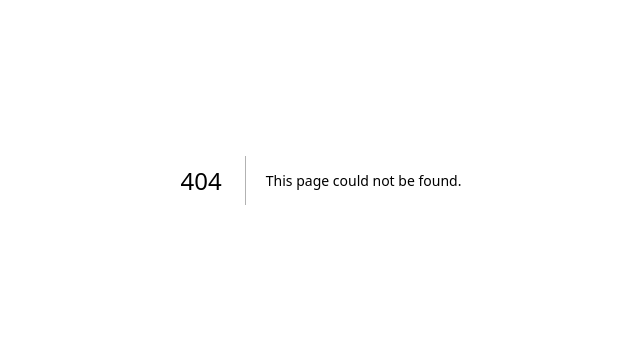
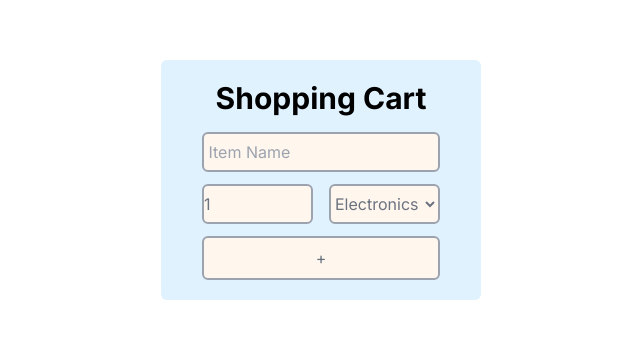
Before and after one commit to manho0107/cprg306-assignments, a Next.js app: page /week4 in a window 1280 px wide. Before the commit this address had no page. Shown: the part 220-558 px from the top of the page, without its empty margins (319-959 px from the left). Built offline with nearby package versions, Linux system fonts and the light colour scheme.

Commit message:
commit
added week4 folder in /app

```diff
--- a/app/page.js
+++ b/app/page.js
@@ -9,6 +9,8 @@ export default function Home() {
       <Link href="/week2"><u>Week 2</u></Link>
       <br></br>
       <Link href="/week3"><u>Week 3</u></Link>
+      <br></br>
+      <Link href="/week4"><u>Week 4</u></Link>
     </main>
   )
 }
--- /dev/null
+++ b/app/week4/new-item.js
@@ -0,0 +1,97 @@
+"use client";
+import { useState } from "react";
+
+export default function NewItem() {
+    const [name, setName] = useState("");
+    const [quantity, setQuantity] = useState(1);
+    const [category, setCategory] = useState("Electronics");
+    const [itemCreated, setItemCreated] = useState(false);
+
+    const handleSubmit = (event) => {
+        event.preventDefault();
+        alert(
+            "Added Item: " + name + "\n" +
+            "Quantity: " + quantity + "\n" +
+            "Category: " + category
+        );
+
+        const newEvent = {
+            name,
+            quantity,
+            category,
+        };
+        console.log(newEvent);
+
+        setItemCreated(true);
+        setName("");
+        setQuantity("");
+        setCategory("");
+    };
+
+    const handleNameChange = (event) => {
+        setName(event.target.value);
+    };
+
+    const handleQuantityChange = (event) => {
+        setQuantity(event.target.value);
+    };
+
+    const handleCategoryChange = (event) => {
+        setCategory(event.target.value);
+    };
+
+    return (
+        <main>
+            <div className="flex flex-col items-center justify-center min-h-screen bg-white">
+                <div className="flex flex-col justify-center items-center w-full max-w-xs h-60 bg-sky-100 rounded-md">
+                    <h1 className="font-bold text-3xl mt-4 mb-4 text-center">
+                        Shopping Cart
+                    </h1>
+                    <form onSubmit={handleSubmit}>
+                        <input
+                            type="text"
+                            placeholder=" Item Name"
+                            required value={name}
+                            onChange={handleNameChange}
+                            className="mb-3 h-10 border-2 w-full bg-orange-50 border-gray-400 text-gray-500 rounded-md"
+                        />
+
+                        <div className="flex flex-row justify-between mb-3">
+                            <input
+                                type="number"
+                                min="1"
+                                max="99"
+                                value={quantity}
+                                required onChange={handleQuantityChange}
+                                className="w-full h-10 border-2 bg-orange-50 border-gray-400 text-gray-500 rounded-md"
+                            />
+
+                            <select
+                                type="category"
+                                className="w-full ml-4 h-10 border-2 bg-orange-50 border-gray-400 text-gray-500 rounded-md"
+                                required value={category} onChange={handleCategoryChange}
+                                >
+                                <option value disable>
+                                    Category
+                                </option>
+                                <option value="Electronics">Electronics</option>
+                                <option value="Accessories">Accessories</option>
+                                <option value="Jewelry">Jewelry</option>
+                                <option value="Filming Device">Filming Device</option>
+                                <option value="Communication">Communication</option>
+                            </select>
+                        </div>
+                        <div className="flex justify-center mb-4">
+                            <button
+                                type="add"
+                                className="w-full flex items-center justify-center py-2 border-2 border-gray-400 text-gray-500 bg-orange-50 rounded-md"
+                            >
+                                +
+                            </button>
+                        </div>
+                    </form>
+                </div>
+            </div>
+        </main>
+    );
+}
--- /dev/null
+++ b/app/week4/page.js
@@ -0,0 +1,9 @@
+import NewItem from "./new-item";
+
+export default function Page() {
+    return (
+        <main>
+            <NewItem/>
+        </main>
+    );
+}
```
